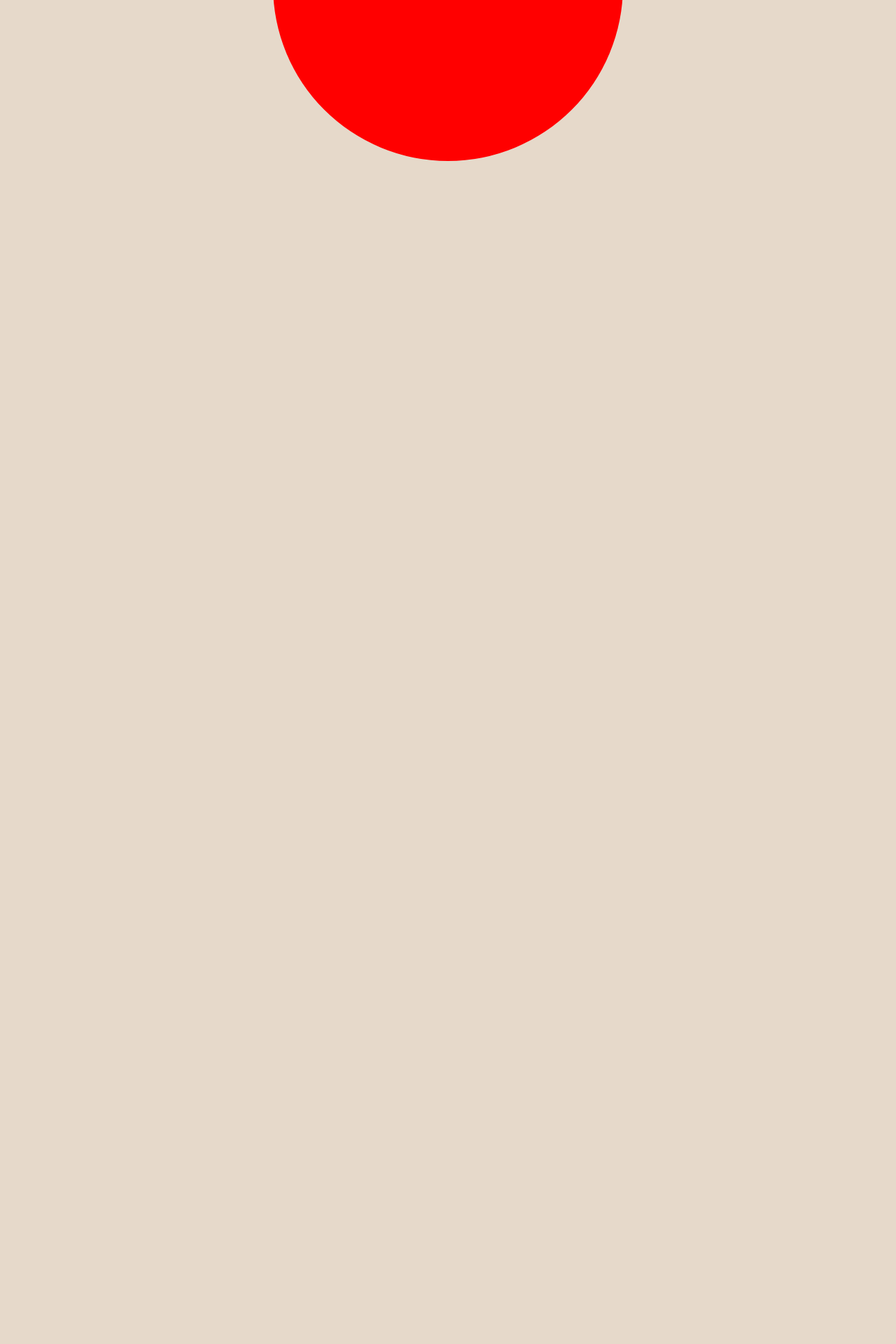
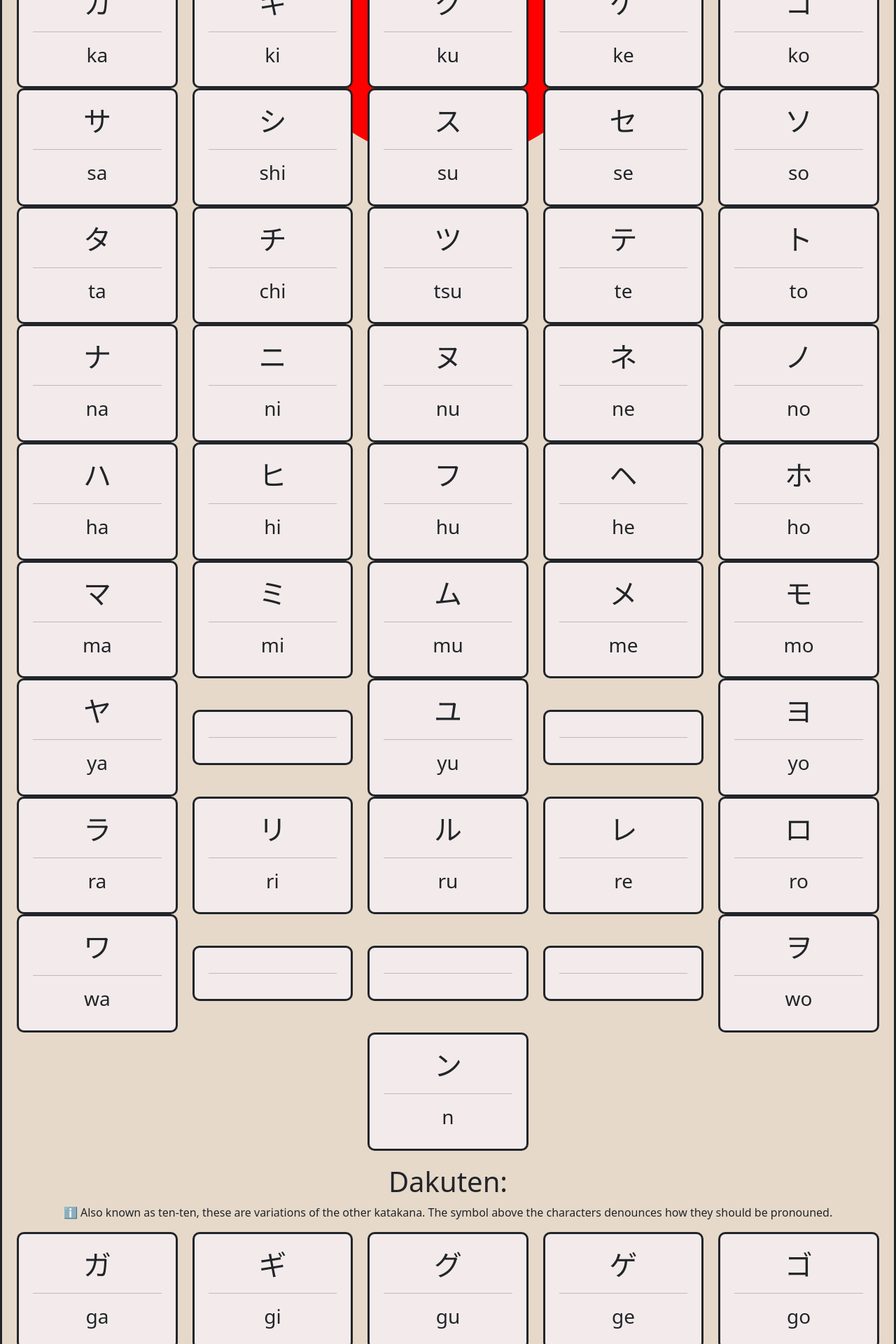
Before and after one commit to pastasauce59/study-japanese, a React (Create React App) app: page /katakana in a window 1280 px wide. Shown: the part 420-2340 px from the top of the page at 70% size. Before the commit the page ends 800 px from the top, so only its background shows below. Built offline with nearby package versions, Linux system fonts and the light colour scheme.

Commit message:
created katana component to house data structure for all katakana characters, created katakanaCharacters component to show table of characters from katakana component, adjusted nav routes in navigation bar for katakana, added routes to app.js to be directed to katakanacharacters component

```diff
--- a/src/App.js
+++ b/src/App.js
@@ -5,6 +5,7 @@ import NavigationBar from "./Components/NavigationBar";
 import HiraganaCharacters from './Components/HiraganaCharacters';
 import HiraganaStudy from './Components/HiraganaStudy';
 import HiraganaQuiz from './Components/HiraganaQuiz';
+import KatakanaCharacters from './Components/KatakanaCharacters';
 
 function App() {
   return (
@@ -37,6 +38,7 @@ function App() {
         <Route exact path='/hiragana' element={<HiraganaCharacters />} />
         <Route exact path='/hiragana/study' element={<HiraganaStudy />} />
         <Route exact path='/hiragana/quiz' element={<HiraganaQuiz />} />
+        <Route exact path='/katakana' element={<KatakanaCharacters />} />
       </Routes>
 
     </div>
--- /dev/null
+++ b/src/Components/Katakana.js
@@ -0,0 +1,237 @@
+const katakana = [
+    [
+    {character: 'ア', key: 'a'},
+    {character: 'イ', key: 'i'},
+    {character: 'ウ', key: 'u'},
+    {character: 'エ', key: 'e'},
+    {character: 'オ', key: 'o'}
+    ],
+    [
+    {character: 'カ', key: 'ka'},
+    {character: 'キ', key: 'ki'},
+    {character: 'ク', key: 'ku'},
+    {character: 'ケ', key: 'ke'},
+    {character: 'コ', key: 'ko'},
+    ],
+    [
+    {character: 'サ', key: 'sa'},
+    {character: 'シ', key: 'shi'},
+    {character: 'ス', key: 'su'},
+    {character: 'セ', key: 'se'},
+    {character: 'ソ', key: 'so'},
+    ],
+    [
+    {character: 'タ', key: 'ta'},
+    {character: 'チ', key: 'chi'},
+    {character: 'ツ', key: 'tsu'},
+    {character: 'テ', key: 'te'},
+    {character: 'ト', key: 'to'},
+    ],
+    [
+    {character: 'ナ', key: 'na'},
+    {character: 'ニ', key: 'ni'},
+    {character: 'ヌ', key: 'nu'},
+    {character: 'ネ', key: 'ne'},
+    {character: 'ノ', key: 'no'},
+    ],
+    [
+    {character: 'ハ', key: 'ha'},
+    {character: 'ヒ', key: 'hi'},
+    {character: 'フ', key: 'hu'},
+    {character: 'ヘ', key: 'he'},
+    {character: 'ホ', key: 'ho'},
+    ],
+    [
+    {character: 'マ', key: 'ma'},
+    {character: 'ミ', key: 'mi'},
+    {character: 'ム', key: 'mu'},
+    {character: 'メ', key: 'me'},
+    {character: 'モ', key: 'mo'},
+    ],
+    [
+    {character: 'ヤ', key: 'ya'},
+    {character: '', key: ''},
+    {character: 'ユ', key: 'yu'},
+    {character: '', key: ''},
+    {character: 'ヨ', key: 'yo'},
+    ],
+    [
+    {character: 'ラ', key: 'ra'},
+    {character: 'リ', key: 'ri'},
+    {character: 'ル', key: 'ru'},
+    {character: 'レ', key: 're'},
+    {character: 'ロ', key: 'ro'},
+    ],
+    [
+    {character: 'ワ', key: 'wa'},
+    {character: '', key: ''},
+    {character: '', key: ''},
+    {character: '', key: ''},
+    {character: 'ヲ', key: 'wo'},
+    ],
+    [
+    {character: 'ン', key: 'n'},
+    ],
+]
+
+const katakanaDakuten = [
+    [
+    {character: 'ガ', key: 'ga'},
+    {character: 'ギ', key: 'gi'},
+    {character: 'グ', key: 'gu'},
+    {character: 'ゲ', key: 'ge'},
+    {character: 'ゴ', key: 'go'},
+    ],
+    [
+    {character: 'ザ', key: 'za'},
+    {character: 'ジ', key: 'ji'},
+    {character: 'ズ', key: 'zu'},
+    {character: 'ゼ', key: 'ze'},
+    {character: 'ゾ', key: 'zo'},
+    ],
+    [
+    {character: 'ダ', key: 'da'},
+    {character: 'ヂ', key: 'dzi'},
+    {character: 'ヅ', key: 'dzu'},
+    {character: 'デ', key: 'de'},
+    {character: 'ド', key: 'do'},
+    ],
+    [
+    {character: 'バ', key: 'ba'},
+    {character: 'ビ', key: 'bi'},
+    {character: 'ブ', key: 'bu'},
+    {character: 'ベ', key: 'be'},
+    {character: 'ボ', key: 'bo'},
+    ],
+    [
+    {character: 'パ', key: 'pa'},
+    {character: 'ピ', key: 'pi'},
+    {character: 'プ', key: 'pu'},
+    {character: 'ペ', key: 'pe'},
+    {character: 'ポ', key: 'po'},
+    ],
+]
+
+const katakanaAll = [
+    [
+    {character: 'ア', key: 'a'},
+    {character: 'イ', key: 'i'},
+    {character: 'ウ', key: 'u'},
+    {character: 'エ', key: 'e'},
+    {character: 'オ', key: 'o'}
+    ],
+    [
+    {character: 'カ', key: 'ka'},
+    {character: 'キ', key: 'ki'},
+    {character: 'ク', key: 'ku'},
+    {character: 'ケ', key: 'ke'},
+    {character: 'コ', key: 'ko'},
+    ],
+    [
+    {character: 'サ', key: 'sa'},
+    {character: 'シ', key: 'shi'},
+    {character: 'ス', key: 'su'},
+    {character: 'セ', key: 'se'},
+    {character: 'ソ', key: 'so'},
+    ],
+    [
+    {character: 'タ', key: 'ta'},
+    {character: 'チ', key: 'chi'},
+    {character: 'ツ', key: 'tsu'},
+    {character: 'テ', key: 'te'},
+    {character: 'ト', key: 'to'},
+    ],
+    [
+    {character: 'ナ', key: 'na'},
+    {character: 'ニ', key: 'ni'},
+    {character: 'ヌ', key: 'nu'},
+    {character: 'ネ', key: 'ne'},
+    {character: 'ノ', key: 'no'},
+    ],
+    [
+    {character: 'ハ', key: 'ha'},
+    {character: 'ヒ', key: 'hi'},
+    {character: 'フ', key: 'hu'},
+    {character: 'ヘ', key: 'he'},
+    {character: 'ホ', key: 'ho'},
+    ],
+    [
+    {character: 'マ', key: 'ma'},
+    {character: 'ミ', key: 'mi'},
+    {character: 'ム', key: 'mu'},
+    {character: 'メ', key: 'me'},
+    {character: 'モ', key: 'mo'},
+    ],
+    [
+    {character: 'ヤ', key: 'ya'},
+
+    {character: 'ユ', key: 'yu'},
+
+    {character: 'ヨ', key: 'yo'},
+    ],
+    [
+    {character: 'ラ', key: 'ra'},
+    {character: 'リ', key: 'ri'},
+    {character: 'ル', key: 'ru'},
+    {character: 'レ', key: 're'},
+    {character: 'ロ', key: 'ro'},
+    ],
+    [
+    {character: 'ワ', key: 'wa'},
+
+    {character: 'ヲ', key: 'wo'},
+    ],
+    [
+    {character: 'ン', key: 'n'},
+    ],
+    [
+    {character: 'ガ', key: 'ga'},
+    {character: 'ギ', key: 'gi'},
+    {character: 'グ', key: 'gu'},
+    {character: 'ゲ', key: 'ge'},
+    {character: 'ゴ', key: 'go'},
+    ],
+    [
+    {character: 'ザ', key: 'za'},
+    {character: 'ジ', key: 'ji'},
+    {character: 'ズ', key: 'zu'},
+    {character: 'ゼ', key: 'ze'},
+    {character: 'ゾ', key: 'zo'},
+    ],
+    [
+    {character: 'ダ', key: 'da'},
+    {character: 'ヂ', key: 'dzi'},
+    {character: 'ヅ', key: 'dzu'},
+    {character: 'デ', key: 'de'},
+    {character: 'ド', key: 'do'},
+    ],
+    [
+    {character: 'バ', key: 'ba'},
+    {character: 'ビ', key: 'bi'},
+    {character: 'ブ', key: 'bu'},
+    {character: 'ベ', key: 'be'},
+    {character: 'ボ', key: 'bo'},
+    ],
+    [
+    {character: 'パ', key: 'pa'},
+    {character: 'ピ', key: 'pi'},
+    {character: 'プ', key: 'pu'},
+    {character: 'ペ', key: 'pe'},
+    {character: 'ポ', key: 'po'},
+    ]
+]
+
+let randomize = (array) => {
+    for (let i = array.length - 1; i > 0; i--) {
+        const j = Math.floor(Math.random() * (i + 1));
+        const temp = array[i];
+        array[i] = array[j];
+        array[j] = temp;
+      }
+
+      return array
+}
+
+let randomized = randomize([...katakanaAll])
+
+export { katakana, katakanaDakuten, katakanaAll, randomized }
--- /dev/null
+++ b/src/Components/KatakanaCharacters.js
@@ -0,0 +1,40 @@
+import React from "react";
+import { katakana, katakanaDakuten } from "./Katakana";
+
+function KatakanaCharacters(props) {
+    return (
+        <div className='characters-container'>
+            <div className='characters-info'>
+                <h1>Characters:</h1>
+                <p>ℹ️ Below you will find the 46 characters of katakana. Katakana is a syllabary and one of three
+                    parts that makes up the Japanese writing system along with katakana and kanji.
+                </p>
+            </div>
+
+            {katakana.map(characters => characters.map(character =>
+                <div className='characters'>
+                    <h1>{character.character}</h1>
+                    <hr/>
+                    <h3>{character.key}</h3>
+                </div>
+            ))}
+
+            <div className='characters-info'>
+                <h1>Dakuten:</h1>
+                <p>ℹ️ Also known as ten-ten, these are variations of the other katakana. The symbol above
+                    the characters denounces how they should be pronouned.
+                </p>
+            </div>
+
+            {katakanaDakuten.map(characters => characters.map(character =>
+                <div className='characters'>
+                    <h1>{character.character}</h1>
+                    <hr/>
+                    <h3>{character.key}</h3>
+                </div>
+            ))}
+        </div>
+    );
+}
+
+export default KatakanaCharacters;
--- a/src/Components/NavigationBar.js
+++ b/src/Components/NavigationBar.js
@@ -17,7 +17,10 @@ function NavigationBar(props) {
                             <NavDropdown.Item href="/hiragana/quiz">Quiz</NavDropdown.Item>
                         </NavDropdown>
                         <NavDropdown title="Katakana" >
-                            <NavDropdown.Item href="/katakana">Coming Soon!</NavDropdown.Item>
+                            <NavDropdown.Item href="/katakana">Characters</NavDropdown.Item>
+                            <NavDropdown.Item href="/hiragana/study">Study - Coming Soon!</NavDropdown.Item>
+                            <NavDropdown.Divider />
+                            <NavDropdown.Item href="/hiragana/quiz">Quiz - Coming Soon!</NavDropdown.Item>
                         </NavDropdown>
                     </Nav>
                     <Nav>
```
